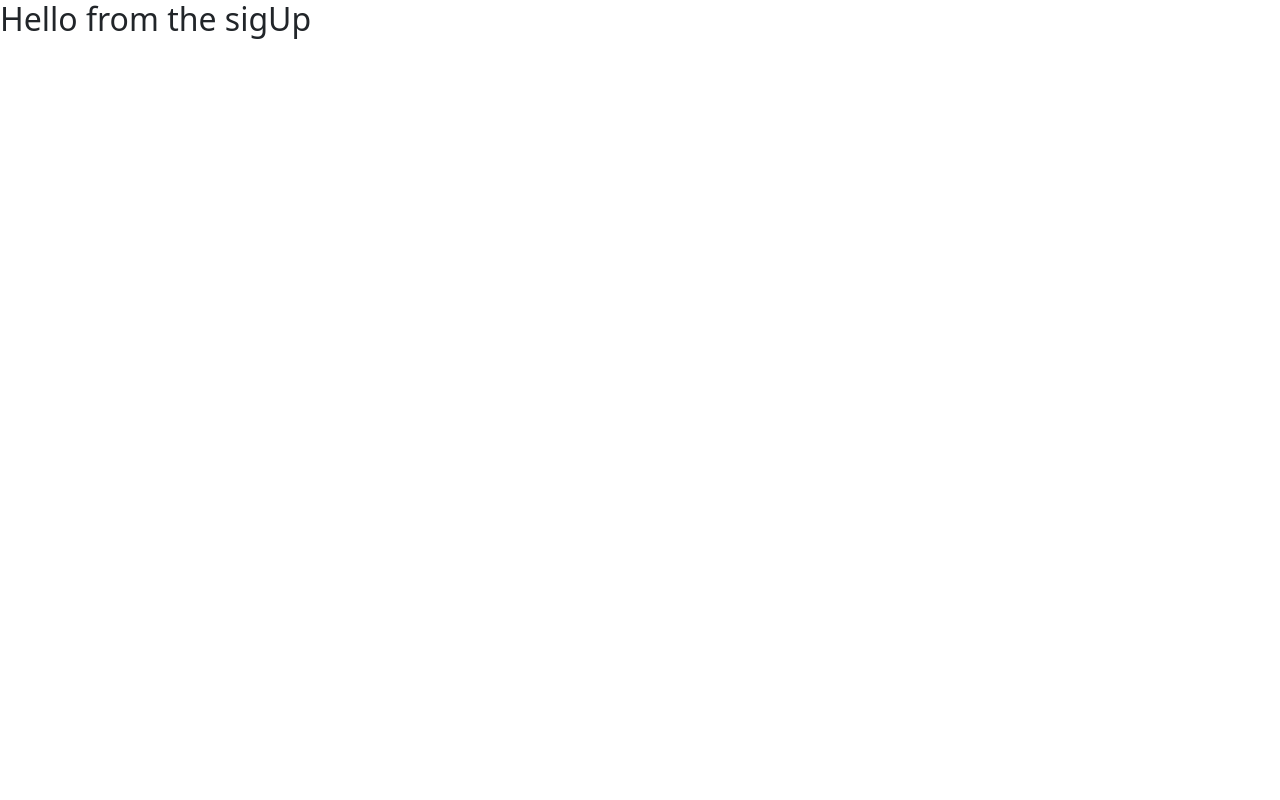
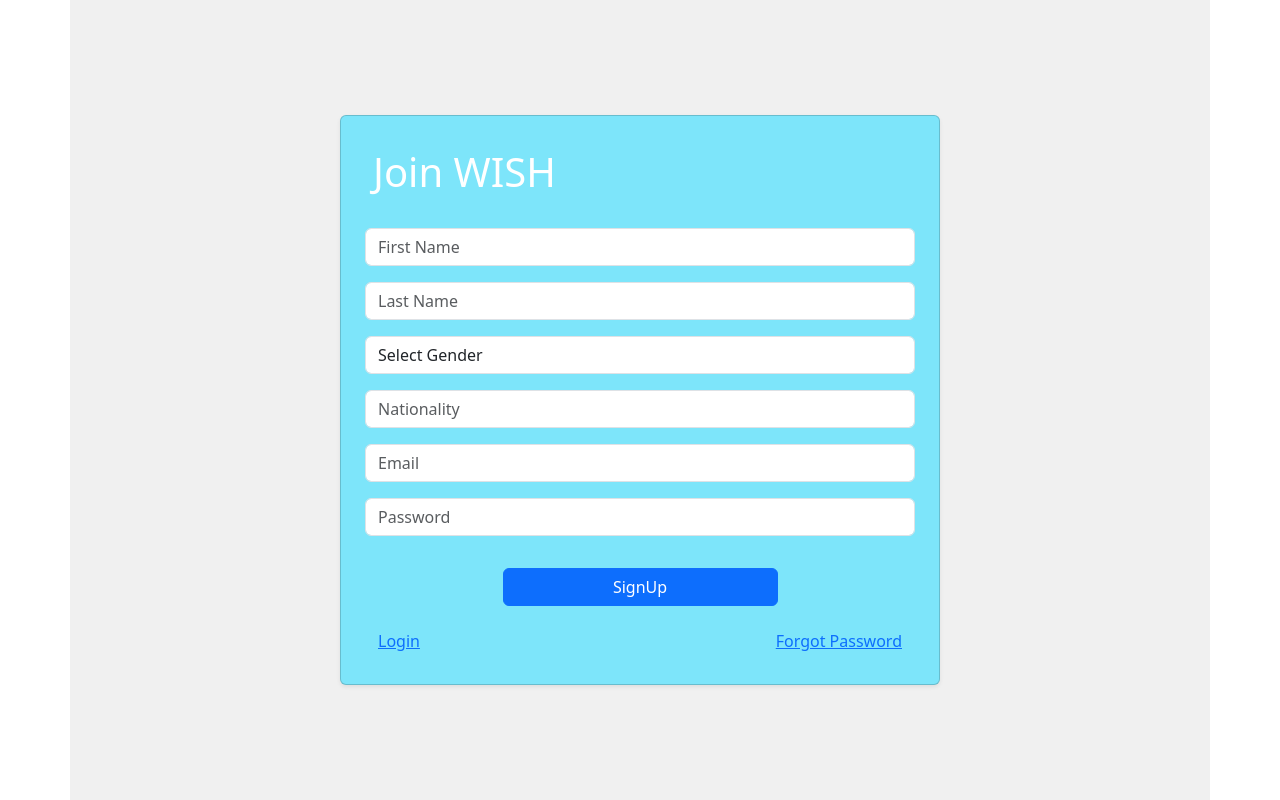
Before and after one commit to molhamalrashed/Facility2, a React (Create React App) app: page /sign-up in a window 1280 px wide. Built offline with nearby package versions, Linux system fonts and the light colour scheme; a small style sheet from the web is missing.

Commit message:
second commit

```diff
--- a/public/index.html
+++ b/public/index.html
@@ -14,9 +14,8 @@
     <link
       rel="stylesheet"
       href="https://stackpath.bootstrapcdn.com/bootstrap/4.3.1/css/bootstrap.min.css"
-      integrity="sha384-ggOyR0iXCbMQv3Xipma34MD+dH/1fQ775/CRYChEYtRvbGZQt5twZRda+8gP5UIM"
-      crossorigin="anonymous"
-    >
+      integrity="sha384-ggOyR0iXCbMQv3Xipma34MD+dH/1fQ784/j6cY/iJTQUOhcWr7x9JvoRxT2MZw1T"
+      crossorigin="anonymous">
 
     <title>Facility 2</title>
   </head>
--- a/src/components/login.jsx
+++ b/src/components/login.jsx
@@ -33,7 +33,7 @@ const Login = () => {
     return (
         <div className="container d-flex justify-content-center align-items-center vh-100" style={{ backgroundColor: '#f0f0f0' }}>
             <div className="card p-4 shadow-sm" style={{ backgroundColor:"#7de5fa", maxWidth: '600px', width: '100%' }}>
-                <h1 className="mb-4 p-2 text-white text-center">WISH lite user</h1>
+                <h1 className="mb-4 p-2 text-white">WISH lite user</h1>
                 <form onSubmit={handleSubmit}>
                     <div className="mb-3">
                         <div className="form-group">
--- a/src/components/signup.jsx
+++ b/src/components/signup.jsx
@@ -1,11 +1,169 @@
-import React from "react";
+import React, { useState } from 'react';
+import 'bootstrap/dist/css/bootstrap.min.css';
+import usersData from '../DummyData.js';
+import '../App.css';
 
 const SignUp = () => {
+    const [firstName, setFirstName] = useState('');
+    const [lastName, setLastName] = useState('');
+    const [gender, setGender] = useState('');
+    const [nationality, setNationality] = useState('');
+    const [email, setEmail] = useState('');
+    const [password, setPassword] = useState('');
+    const [message, setMessage] = useState('');
+    const [showMessage, setShowMessage] = useState(false);
+
+    const handleSubmit = (e) => {
+        e.preventDefault();
+
+        const emailExists = usersData.some(user => user.email === email);
+        if (emailExists) {
+            console.log(emailExists);
+            setMessage('Email is already used. Please use a different email.');
+            setShowMessage(true);
+                setTimeout(() => {
+                setShowMessage(false);
+             }, 2000);
+            eraseInput();
+            return;
+        }
+
+        const userIds = usersData.map(user => user.userId);
+        const maxId = Math.max(...userIds);
+        const newUserId = maxId + 1;
+
+        const newUser = {
+            userId: newUserId,
+            firstName,
+            lastName,
+            gender,
+            nationality,
+            email,
+            password
+        };
+        usersData.push(newUser);
+        console.log(newUser);
+
+        eraseInput();
+        setMessage('SignUp successful!');
+        setShowMessage(true);
+        setTimeout(() => {
+            setShowMessage(false);
+        }, 2000);
+        window.location.href = '/landing';
+    };
+
+    const eraseInput = () => {
+        setFirstName('');
+        setLastName('');
+        setGender('');
+        setNationality('');
+        setEmail('');
+        setPassword('');
+    };
+
     return (
-        <>
-        <h2>Hello from the sigUp</h2>
-        </>
-    )
-}
+        <div className="container d-flex justify-content-center align-items-center vh-100" style={{ backgroundColor: '#f0f0f0' }}>
+            <div className="card p-4 shadow-sm" style={{ backgroundColor: "#7de5fa", maxWidth: '600px', width: '100%' }}>
+                <h1 className="mb-4 p-2 text-white">Join WISH</h1>
+                <form onSubmit={handleSubmit}>
+                    <div className="mb-3">
+                        <div className="form-group">
+                            <input
+                                type="text"
+                                className="form-control"
+                                placeholder="First Name"
+                                value={firstName}
+                                onChange={(e) => setFirstName(e.target.value)}
+                                required
+                            />
+                        </div>
+                    </div>
+                    <div className="mb-3">
+                        <div className="form-group">
+                            <input
+                                type="text"
+                                className="form-control"
+                                placeholder="Last Name"
+                                value={lastName}
+                                onChange={(e) => setLastName(e.target.value)}
+                                required
+                            />
+                        </div>
+                    </div>
+                    <div className="mb-3">
+                        <div className="form-group">
+                            <select
+                                className="form-control"
+                                value={gender}
+                                onChange={(e) => setGender(e.target.value)}
+                                required
+                            >
+                                <option value="">Select Gender</option>
+                                <option value="male">Male</option>
+                                <option value="female">Female</option>
+                                <option value="other">Other</option>
+                            </select>
+                        </div>
+                    </div>
+                    <div className="mb-3">
+                        <div className="form-group">
+                            <input
+                                type="text"
+                                className="form-control"
+                                placeholder="Nationality"
+                                value={nationality}
+                                onChange={(e) => setNationality(e.target.value)}
+                                required
+                            />
+                        </div>
+                    </div>
+                    <div className="mb-3">
+                        <div className="form-group">
+                            <input
+                                type="email"
+                                className="form-control"
+                                placeholder="Email"
+                                value={email}
+                                onChange={(e) => setEmail(e.target.value)}
+                                required
+                            />
+                        </div>
+                    </div>
+                    <div className="mb-3">
+                        <div className="form-group">
+                            <input
+                                type="password"
+                                className="form-control"
+                                placeholder="Password"
+                                value={password}
+                                onChange={(e) => setPassword(e.target.value)}
+                                required
+                            />
+                        </div>
+                    </div>
+                    <div className="d-flex justify-content-center py-3">
+                        <button
+                            type="submit"
+                            className="btn btn-primary btn-block"
+                            style={{ width: '50%' }}
+                        >
+                            SignUp
+                        </button>
+                    </div>
+                    <div className="d-flex justify-content-between">
+                        <a href="/" className="btn btn-link">Login</a>
+                        <a href="/reset-password" className="btn btn-link">Forgot Password</a>
+                    </div>
+                </form>
+                {showMessage && (
+                    <div className="message-container">
+                        <p className='message-text'>{message}</p>
+                    </div>
+                )}
+            </div>
+        </div>
+    );
+};
 
 export default SignUp;
```
Also changed, not shown: public/manifest.json.
